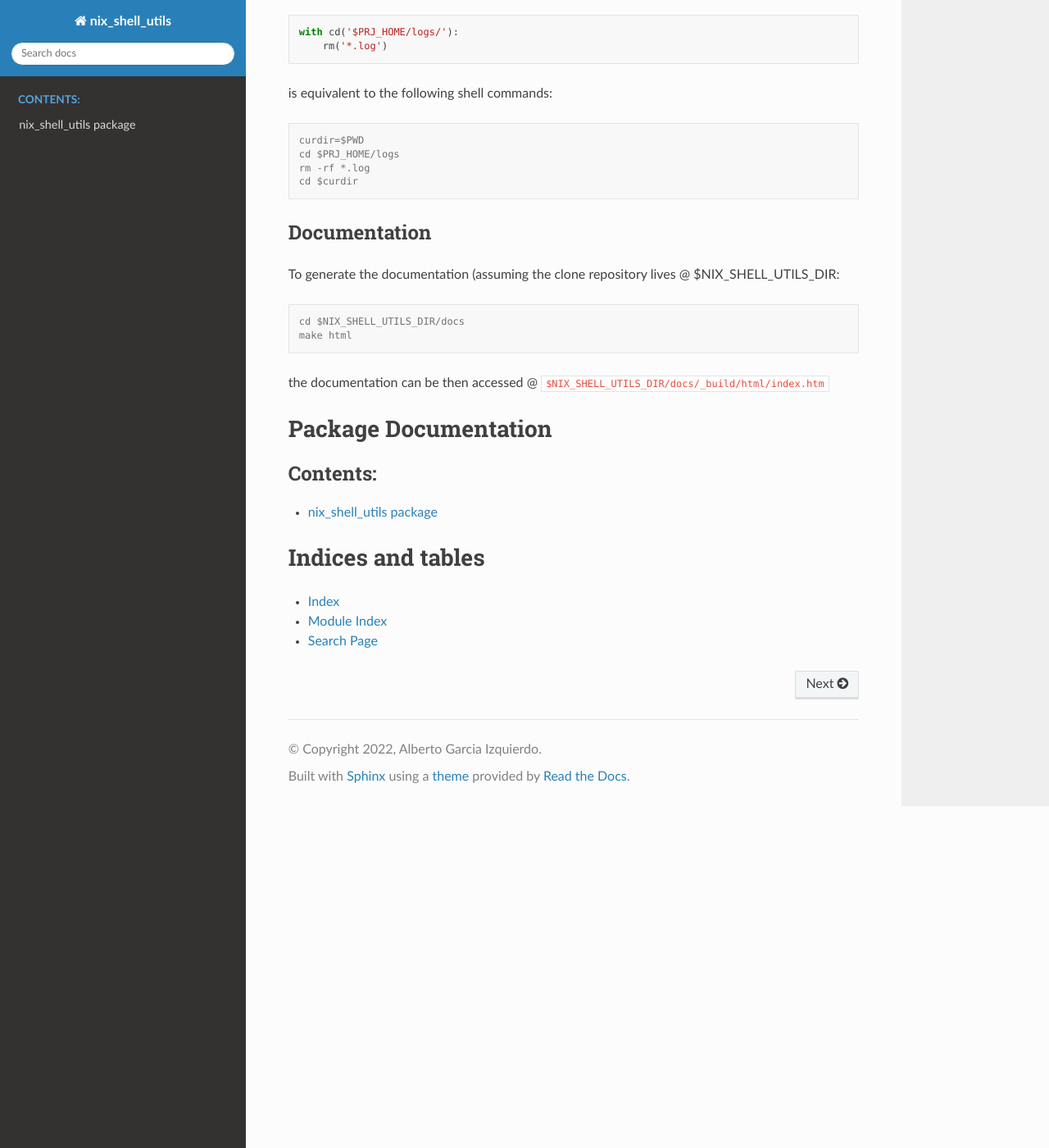
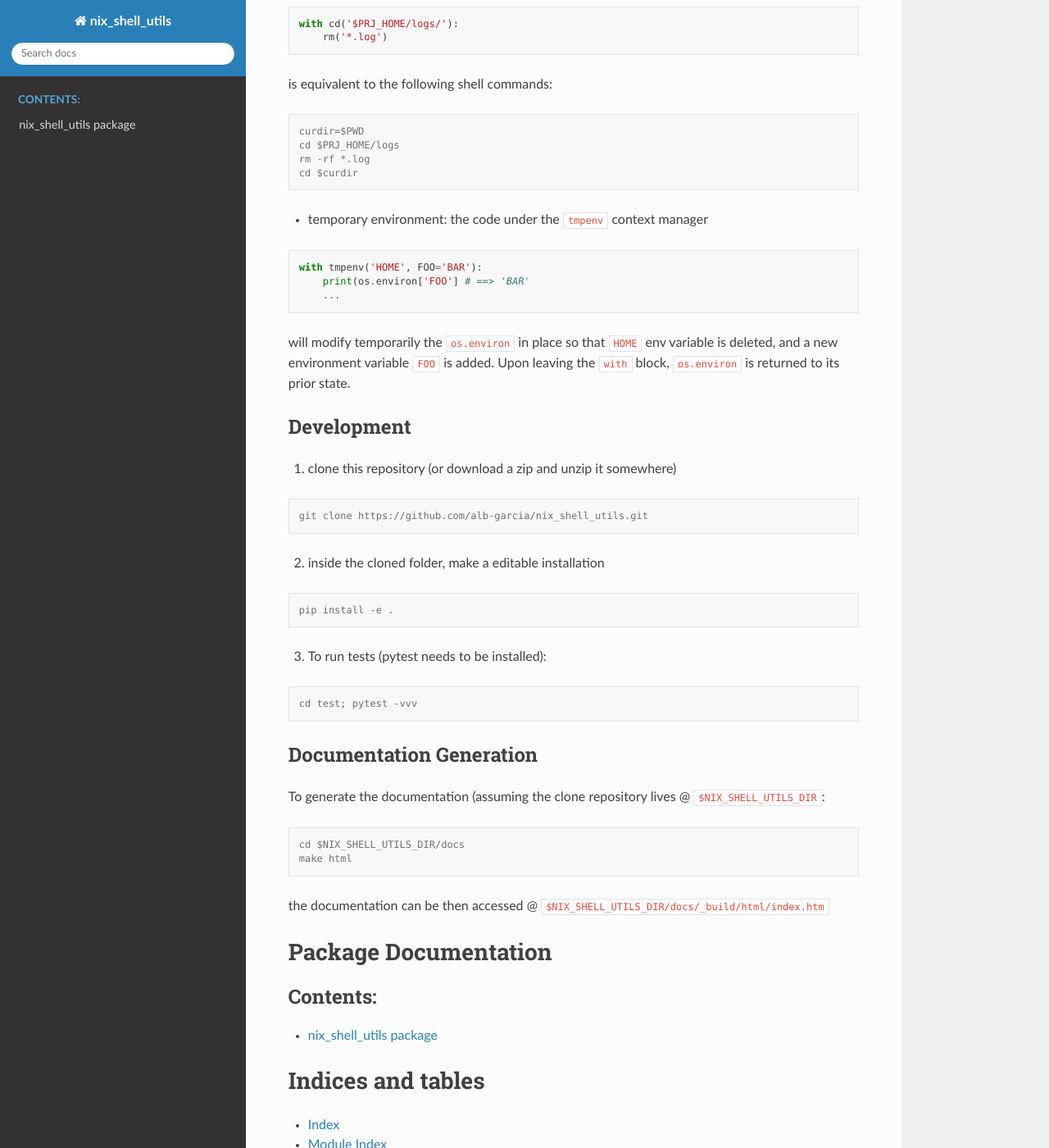
Before and after one commit to alb-garcia/nix_shell_utils, a Sphinx documentation site: the page built from docs/index.rst, in a window 1280 px wide and 1400 px high, scrolled down 1311 px. Shown: the whole window at 82% size. Built offline with Sphinx 7.4.7 and the Read the Docs theme 2.0.0, drawn with Linux system fonts in a browser that asks for light colours; some of the changed text lies outside the part shown.

Commit message:
dev small modification

```diff
--- a/README.rst
+++ b/README.rst
@@ -29,7 +29,7 @@
 Documentation
 ----------------
 
-Documentation can be found @ `readthedocs<https://nix-shell-utils.readthedocs.io>`
+Documentation can be found @ `readthedocs <https://nix-shell-utils.readthedocs.io>`_
 
 
 Examples
--- a/clean.py
+++ b/clean.py
@@ -1,5 +1,5 @@
 #!/usr/bin/env python
-
+# clean the place from emacs temp files
 from nix_shell_utils import *
 
 rm('*~')
--- a/docs/index.rst
+++ b/docs/index.rst
@@ -2,7 +2,6 @@
 ==========================================================
 simple shell-like commands for Python
 ---------------------------------------
-
 
 **nix_shell_utils** is a collection of Python function wrappers around commonly
 used shell commands. The idea is to move all the small shell scripts heavily
@@ -21,24 +20,23 @@
 
 Installation
 -------------
-1. clone this repository (or download a zip and unzip it somewhere)
 
-.. code-block:: console
+Simply type ::
 
-    git clone https://github.com/alb-garcia/nix_shell_utils.git
+  pip install nix_shell_utils
 
-2. inside the cloned folder, install:
 
-.. code-block:: console
+Documentation
+----------------
 
-    pip install .
+Documentation can be found @ `readthedocs <https://nix-shell-utils.readthedocs.io>`_
 
 
 Examples
 ------------
 
 
-* the following python
+* cp, cd, mkdir: the following python
 
 .. code-block:: python
 
@@ -79,10 +77,46 @@
     rm -rf *.log
     cd $curdir
 
-Documentation
-----------------
+* temporary environment: the code under the ``tmpenv`` context manager
 
-To generate the documentation (assuming the clone repository lives @ $NIX_SHELL_UTILS_DIR:
+.. code-block:: python
+
+   with tmpenv('HOME', FOO='BAR'):
+       print(os.environ['FOO'] # ==> 'BAR'
+       ...
+
+
+will modify temporarily the ``os.environ`` in place so that ``HOME`` env variable is
+deleted, and a new environment variable ``FOO`` is added. Upon leaving the ``with`` block,
+``os.environ`` is returned to its prior state.
+
+
+Development
+---------------
+
+1. clone this repository (or download a zip and unzip it somewhere)
+
+.. code-block:: console
+
+    git clone https://github.com/alb-garcia/nix_shell_utils.git
+
+2. inside the cloned folder, make a editable installation
+
+.. code-block:: console
+
+    pip install -e .
+
+3. To run tests (pytest needs to be installed):
+
+.. code-block:: console
+
+    cd test; pytest -vvv
+
+
+Documentation Generation
+---------------------------
+
+To generate the documentation (assuming the clone repository lives @ ``$NIX_SHELL_UTILS_DIR``:
 
 .. code-block:: console
 
--- a/gpush.py
+++ b/gpush.py
@@ -1,8 +1,8 @@
 #!/usr/bin/env python
-
+# pushes all changes into origin (for small modifications) until 1.0.0
 from nix_shell_utils import *
 
 runc('git status')
 runc('git add .')
-runc("git commit -m 'dev change up'")
+runc("git commit -m 'dev small modification'")
 runc("git push")
--- a/rundocs.py
+++ b/rundocs.py
@@ -1,5 +1,5 @@
 #!/usr/bin/env python
-
+# runs sphinx and shows in firefox
 from nix_shell_utils import *
 
 with cd('./docs'):
```
Also changed, not shown: other parts of docs/index.rst (+4 -4 lines).
